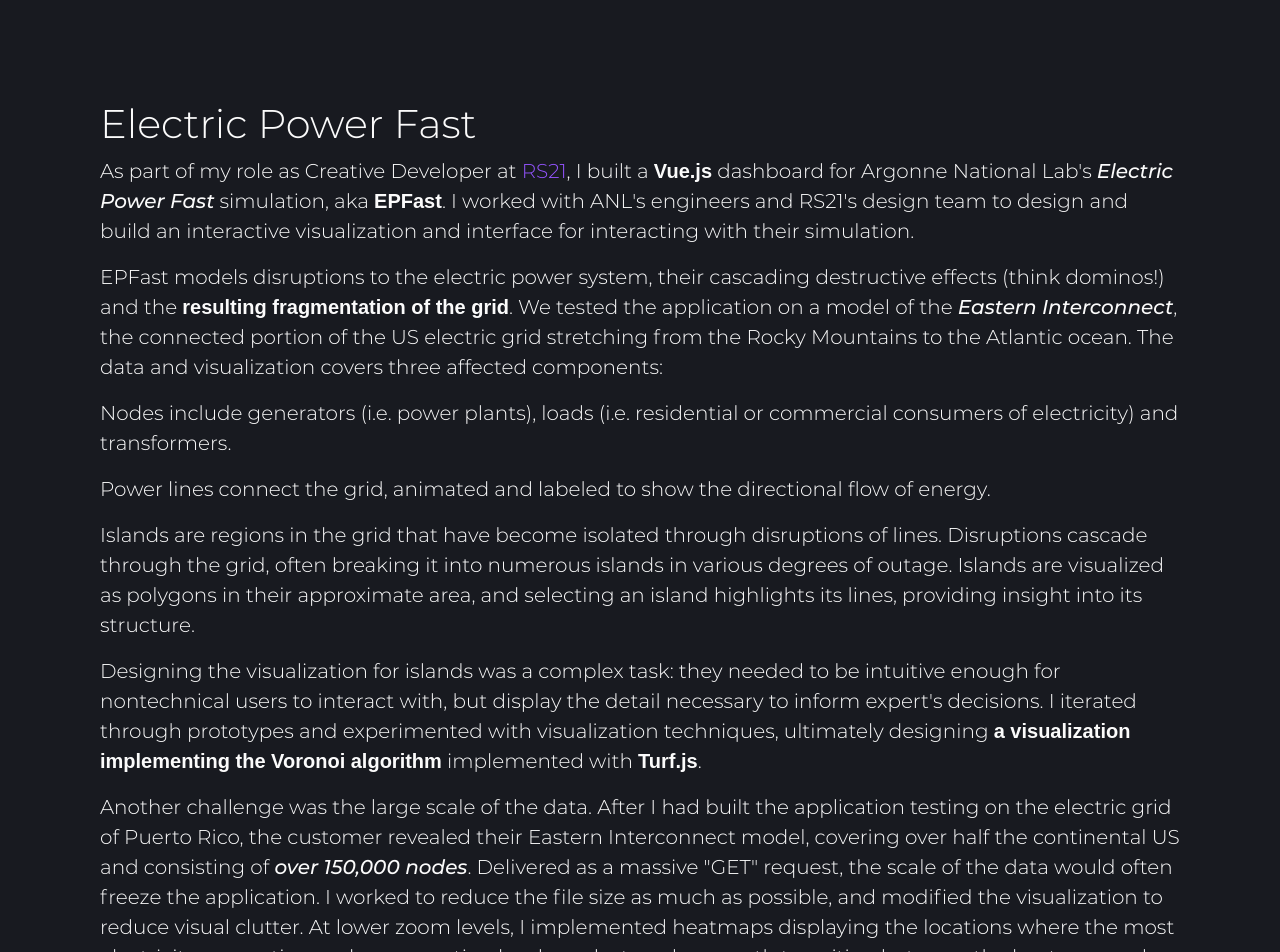
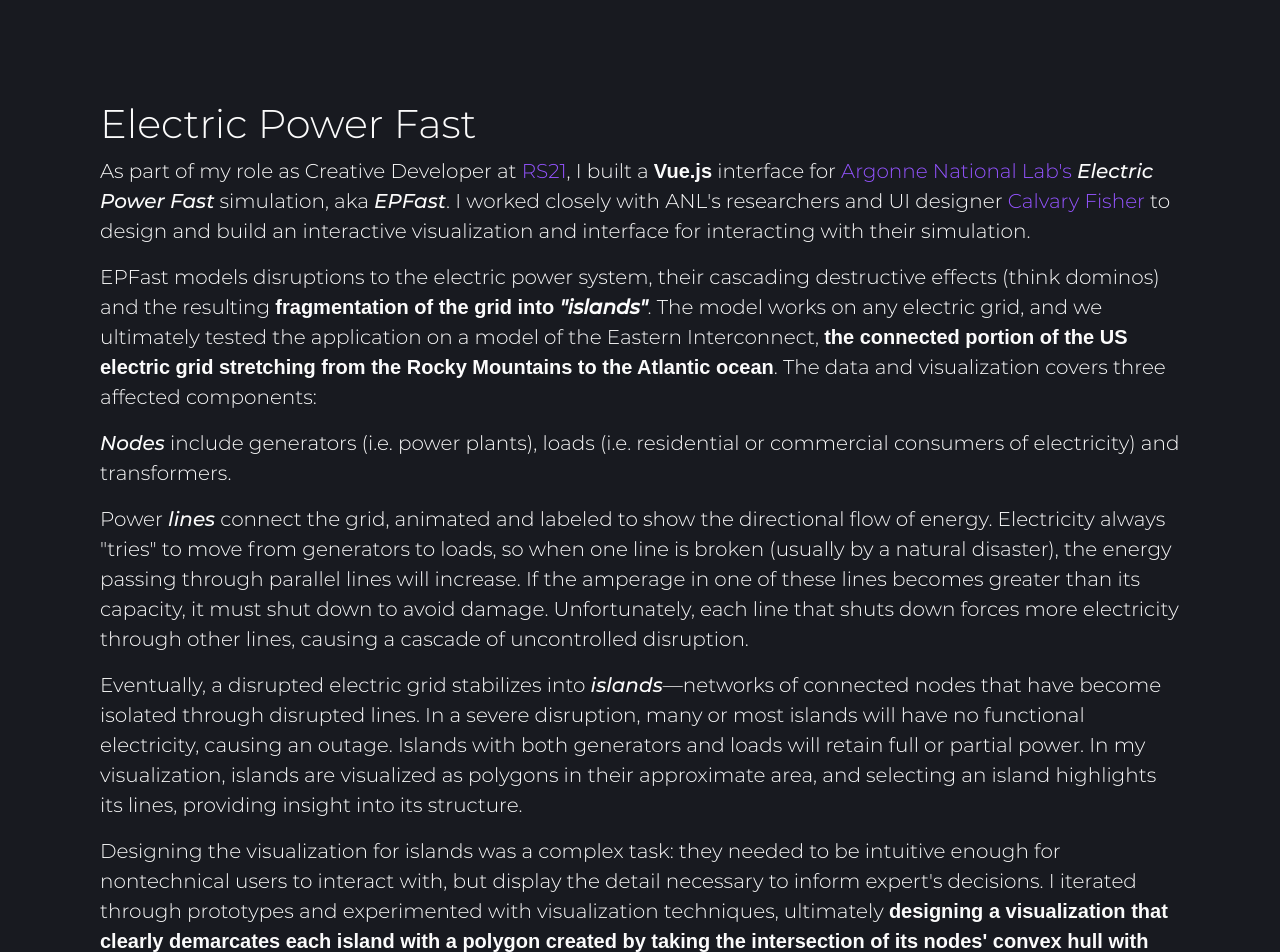
Before and after one commit to SnailBones/Portfolio-Next.js, a Next.js app: page /project/grid in a window 1280 px wide. Shown: the top 952 px of the page. Built offline with nearby package versions, Linux system fonts and the light colour scheme; a web font is replaced by a local one.

Commit message:
Updates to grid and lamplight text

```diff
--- a/src/app/project/grid/page.mdx
+++ b/src/app/project/grid/page.mdx
@@ -1,17 +1,17 @@
 # Electric Power Fast
 
-As part of my role as Creative Developer at [RS21](https://rs21.io/), I built a **Vue.js** dashboard for Argonne National Lab's _Electric Power Fast_ simulation, aka **EPFast**. I worked with ANL's engineers and RS21's design team to design and build an interactive visualization and interface for interacting with their simulation.
+As part of my role as Creative Developer at [RS21](https://rs21.io/), I built a **Vue.js** interface for [Argonne National Lab's](https://www.anl.gov/) _Electric Power Fast_ simulation, aka _EPFast_. I worked closely with ANL's researchers and UI designer [Calvary Fisher](https://calvaryfisher.com/) to design and build an interactive visualization and interface for interacting with their simulation.
 
-EPFast models disruptions to the electric power system, their cascading destructive effects (think dominos!) and the **resulting fragmentation of the grid**. We tested the application on a model of the _Eastern Interconnect_, the connected portion of the US electric grid stretching from the Rocky Mountains to the Atlantic ocean. The data and visualization covers three affected components:
+EPFast models disruptions to the electric power system, their cascading destructive effects (think dominos) and the resulting **fragmentation of the grid into _"islands"_**. The model works on any electric grid, and we ultimately tested the application on a model of the Eastern Interconnect, **the connected portion of the US electric grid stretching from the Rocky Mountains to the Atlantic ocean**. The data and visualization covers three affected components:
 
-Nodes include generators (i.e. power plants), loads (i.e. residential or commercial consumers of electricity) and transformers.
+_Nodes_ include generators (i.e. power plants), loads (i.e. residential or commercial consumers of electricity) and transformers.
 
-Power lines connect the grid, animated and labeled to show the directional flow of energy.
+Power _lines_ connect the grid, animated and labeled to show the directional flow of energy. Electricity always "tries" to move from generators to loads, so when one line is broken (usually by a natural disaster), the energy passing through parallel lines will increase. If the amperage in one of these lines becomes greater than its capacity, it must shut down to avoid damage. Unfortunately, each line that shuts down forces more electricity through other lines, causing a cascade of uncontrolled disruption.
 
-Islands are regions in the grid that have become isolated through disruptions of lines. Disruptions cascade through the grid, often breaking it into numerous islands in various degrees of outage. Islands are visualized as polygons in their approximate area, and selecting an island highlights its lines, providing insight into its structure.
+Eventually, a disrupted electric grid stabilizes into _islands_—networks of connected nodes that have become isolated through disrupted lines. In a severe disruption, many or most islands will have no functional electricity, causing an outage. Islands with both generators and loads will retain full or partial power. In my visualization, islands are visualized as polygons in their approximate area, and selecting an island highlights its lines, providing insight into its structure.
 
-Designing the visualization for islands was a complex task: they needed to be intuitive enough for nontechnical users to interact with, but display the detail necessary to inform expert's decisions. I iterated through prototypes and experimented with visualization techniques, ultimately designing **a visualization implementing the Voronoi algorithm** implemented with **Turf.js**.
+Designing the visualization for islands was a complex task: they needed to be intuitive enough for nontechnical users to interact with, but display the detail necessary to inform expert's decisions. I iterated through prototypes and experimented with visualization techniques, ultimately **designing a visualization that clearly demarcates each island with a polygon created by taking the intersection of its nodes' convex hull with their section of a Voronoi diagram**. I implemented this visualization with **Turf.js** and **Mapbox GL JS**.
 
-Another challenge was the large scale of the data. After I had built the application testing on the electric grid of Puerto Rico, the customer revealed their Eastern Interconnect model, covering over half the continental US and consisting of _over 150,000 nodes_. Delivered as a massive "GET" request, the scale of the data would often freeze the application. I worked to reduce the file size as much as possible, and modified the visualization to reduce visual clutter. At lower zoom levels, I implemented heatmaps displaying the locations where the most electricity generation and consumption has been lost, and a smooth transition between the heatmap and individual nodes as the user zooms in and out.
+Another challenge was the large scale of the data. After I had built the application testing on the electric grid of Puerto Rico, the customer revealed their Eastern Interconnect model, covering over half the continental US and consisting of **over 150,000 nodes**. Delivered as a massive JSON response, the scale of the data would often freeze the application. I worked to reduce the stored data size as much as possible, and modified the visualization to improve performance and reduce visual clutter. At lower zoom levels, I implemented heatmaps displaying the locations where the most electricity generation and consumption has been lost, and a smooth transition between the heatmap and individual nodes as the user zooms in and out.
 
 See more pictures and videos on my [Vue portfolio](https://vue.ailanth.us/#/project/grid).
--- a/src/app/project/lamplight/page.mdx
+++ b/src/app/project/lamplight/page.mdx
@@ -1,7 +1,7 @@
 # Lamplight
 
-Play as a moth in this atmospheric action game, very loosely inspired by Flappy Bird.
+Play as a moth in this atmospheric action game inspired by the idea: "What if flappy bird actually involved flapping?"
 
-Flap the wings with the mouse and search for a twinkling firefly. Move near the lights to see yourself—but don't collide with them or you'll burn!
+Move the mouse up and down to flap your wings and search for a twinkling firefly. Move near the lights to see yourself—but don't collide with them or you'll burn!
 
 Released for Windows on [itch](https://ailanthus.itch.io/lamplight).
```
